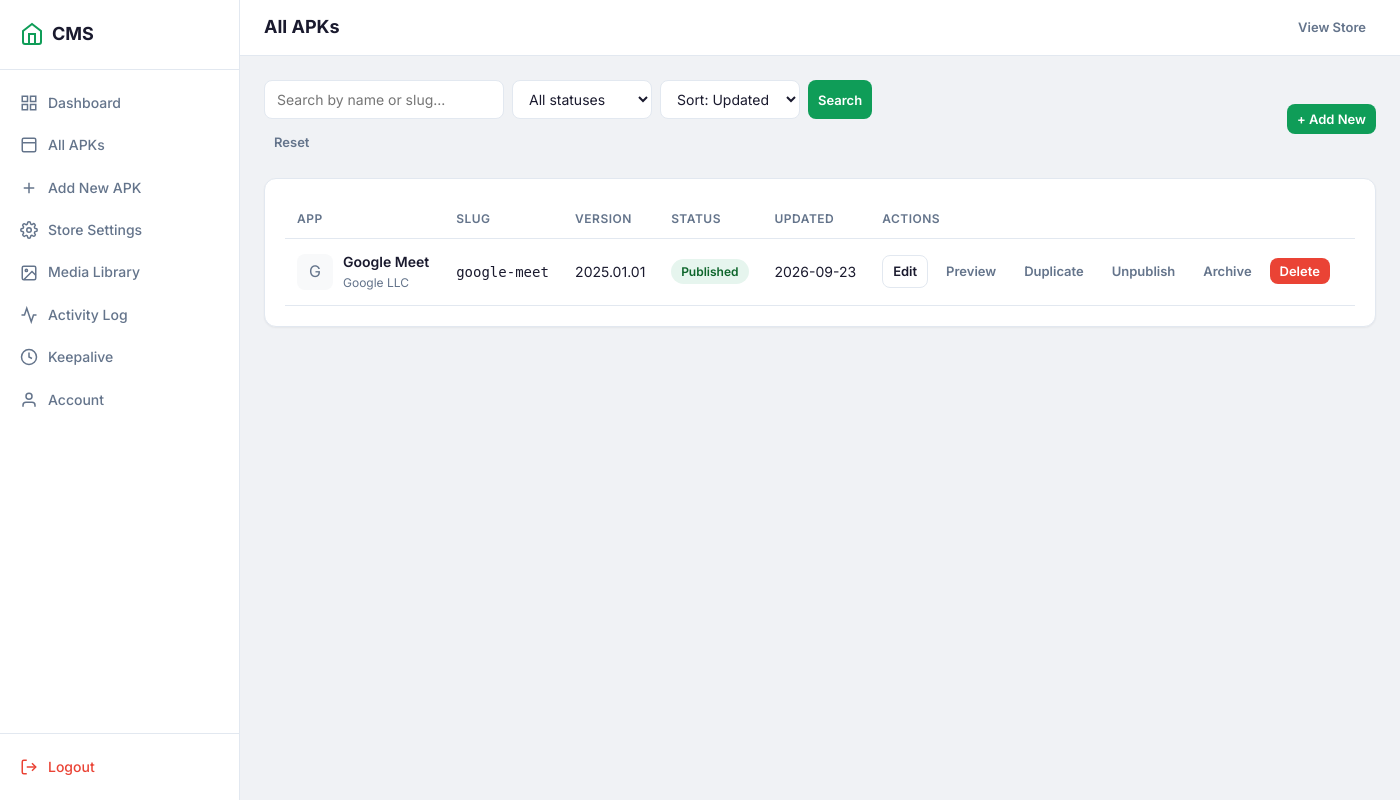
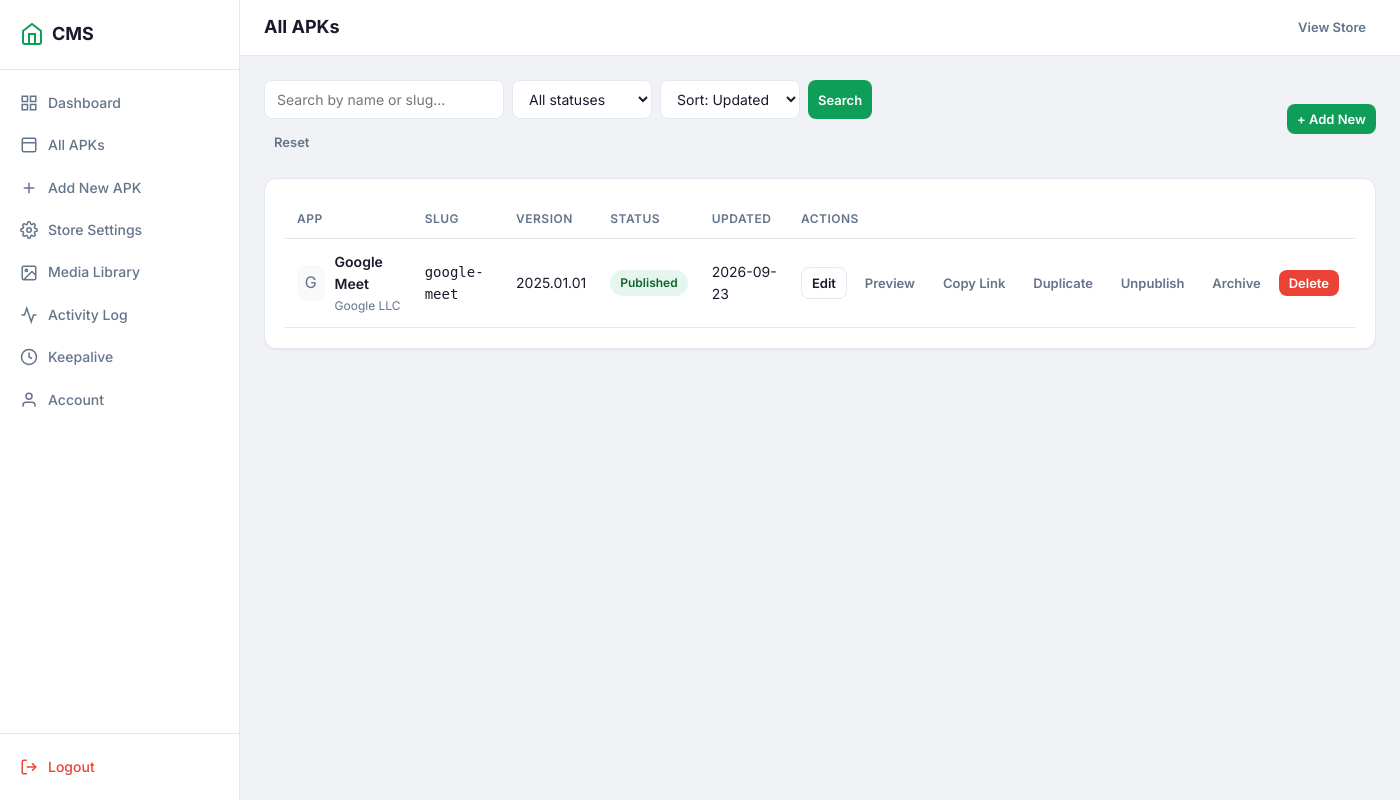
Before and after one commit to l9704734-cpu/btmob, a Flask app: template app/templates/admin/apps.html in a window 1400 px wide. Run offline with Flask 3, Linux system fonts and the light colour scheme; the template is opened without the code that fills it: values that come from a table or form of the project are taken from there, others are empty; data comes from the database, SQL or seed files in the repository.

Commit message:
Add Copy Link button to All APKs admin table — copies public app URL to clipboard

```diff
--- a/app/templates/admin/apps.html
+++ b/app/templates/admin/apps.html
@@ -54,6 +54,7 @@
                 <td class="actions-cell">
                     <a href="{{ url_for('admin.edit_app', listing_id=a.id) }}" class="btn btn-secondary btn-sm">Edit</a>
                     <a href="{{ url_for('admin.preview_app', listing_id=a.id) }}" class="btn btn-ghost btn-sm" target="_blank">Preview</a>
+                    <button class="btn btn-ghost btn-sm copy-link-btn" data-url="{{ request.url_root }}app/{{ a.slug }}" onclick="copyLink(this)">Copy Link</button>
                     <form method="POST" action="{{ url_for('admin.duplicate_app', listing_id=a.id) }}" style="display:inline;">
                         <input type="hidden" name="csrf_token" value="{{ csrf_token() }}">
                         <button class="btn btn-ghost btn-sm" type="submit">Duplicate</button>
@@ -104,4 +105,34 @@
     </div>
     {% endif %}
 </div>
+<script>
+function copyLink(btn) {
+    const url = btn.dataset.url;
+    navigator.clipboard.writeText(url).then(function() {
+        const originalText = btn.textContent;
+        btn.textContent = 'Copied!';
+        btn.style.color = '#22c55e';
+        btn.style.fontWeight = '600';
+        setTimeout(function() {
+            btn.textContent = originalText;
+            btn.style.color = '';
+            btn.style.fontWeight = '';
+        }, 2000);
+    }).catch(function() {
+        // Fallback for older browsers
+        const textarea = document.createElement('textarea');
+        textarea.value = url;
+        document.body.appendChild(textarea);
+        textarea.select();
+        document.execCommand('copy');
+        document.body.removeChild(textarea);
+        btn.textContent = 'Copied!';
+        btn.style.color = '#22c55e';
+        setTimeout(function() {
+            btn.textContent = 'Copy Link';
+            btn.style.color = '';
+        }, 2000);
+    });
+}
+</script>
 {% endblock %}
```
